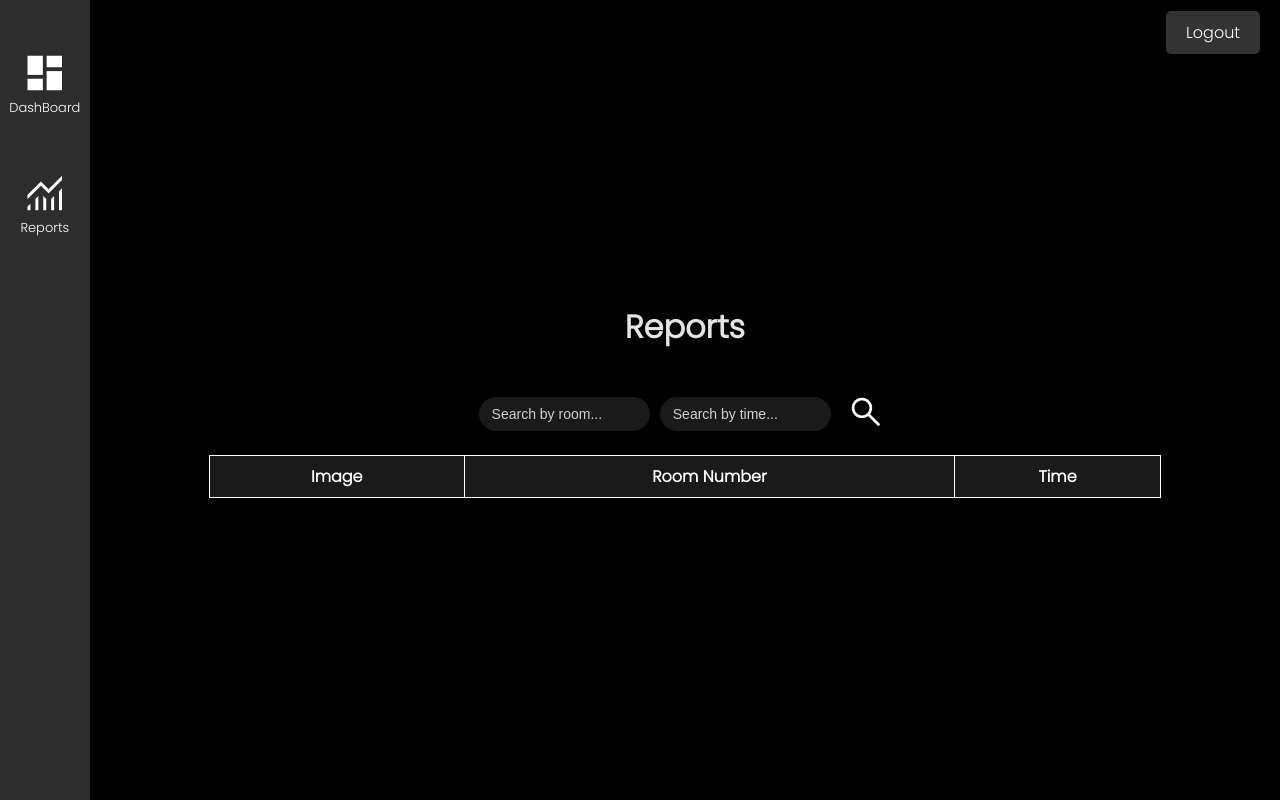
After one commit to swethatheresa/ml-violence-detection, a Flask app: page /reports in a window 1280 px wide. The commit adds this page. Run offline with Flask 3, Linux system fonts and the light colour scheme; the visitor is signed in with stand-in values (Sample User, id 1); lists and menus that the app fills with data are empty.

Commit message:
added reports and login

```diff
--- a/app.py
+++ b/app.py
@@ -1,13 +1,38 @@
-from flask import Flask, render_template, jsonify, request, Response
+from flask import Flask, render_template, jsonify, request, session, redirect, url_for
 import tensorflow as tf
 import numpy as np
 from os import path, walk
 import cv2
 import base64
+from PIL import Image
+from io import BytesIO
 from collections import deque
+from dotenv import load_dotenv
+import firebase_admin
+import os
+
+from firebase_admin import credentials, storage, db
+
+UPLOAD_FOLDER = 'static/uploads'
+cred = credentials.Certificate("credentials.json")
+FIREBASE_STORAGE_BUCKET = os.getenv('FIREBASE_STORAGE_BUCKET')
+FIREBASE_DATABASE_URL = os.getenv('FIREBASE_DATABASE_URL')
+SECRET_KEY = os.getenv('SECRET_KEY')
+
 #import matplotlib.pyplot as plt
 
 app = Flask(__name__)
+app.secret_key = SECRET_KEY
+
+firebase_admin.initialize_app(cred, {
+    'storageBucket': FIREBASE_STORAGE_BUCKET,
+    'databaseURL': FIREBASE_DATABASE_URL
+})
+
+# Firebase Storage
+bucket = storage.bucket()
+# Firebase Realtime Database
+root = db.reference()
 #config to update when template changes
 app.config['TEMPLATES_AUTO_RELOAD'] = True
 # Load the model
@@ -21,8 +46,24 @@ FRAME_THRESHOLD = 16
 # Use deque to store frames
 frames_deque = deque(maxlen=FRAME_THRESHOLD)
 
+@app.route('/login', methods=['GET', 'POST'])
+def login():
+    if request.method == 'POST':
+        username = request.form['username']
+        password = request.form['password']
+
+        # Check if the username and password are correct
+        if is_valid_user(username, password):
+            session['logged_in'] = True
+            return redirect(url_for('reports'))
+        else:
+            return render_template('login.html', error='Invalid username or password')
+    return render_template('login.html')
+
 @app.route('/')
 def index():
+    if 'logged_in' not in session:
+        return redirect(url_for('login'))
     return render_template('index.html')
 CLASSES_LIST = ["NonViolence", "Violence"]
 @app.route('/upload_frame', methods=['POST'])
@@ -59,7 +100,6 @@ def upload_frame():
     except Exception as e:
         return jsonify({'status': 'error', 'message': str(e)})
 
-# ... (your existing code)
 
 def predict_video(frames_list):
     # Placeholder for your video prediction logic
@@ -82,5 +122,108 @@ def predict_video(frames_list):
 
     return predicted_class_name, confidence
 
+@app.route('/upload', methods=['POST'])
+def upload_image():
+    if 'frame_data' not in request.json:
+        print('No image data found')
+        return jsonify({'error': 'No image data found'})
+
+    frame_data = request.json['frame_data']
+    room_number = request.json.get('room_number')
+    time = request.json.get('time')
+
+    try:
+        image_data = base64.b64decode(frame_data)
+    except Exception as e:
+        return jsonify({'error': 'Invalid image data'})
+
+    os.makedirs(UPLOAD_FOLDER, exist_ok=True)
+
+    filename = f"{room_number}_{time}.jpg"
+    image_path = os.path.join(UPLOAD_FOLDER, filename)
+    print(image_path)
+
+    with open(image_path, 'wb') as f:
+        f.write(image_data)
+
+
+    try:
+        bucket = storage.bucket()
+        blob = bucket.blob(filename)
+        blob.upload_from_filename(image_path)
+        blob.make_public()
+        image_url = blob.public_url
+        print(image_url)
+    except Exception as e:
+        return jsonify({'error': 'Failed to upload image to Firebase Storage'})
+
+    os.remove(image_path)
+
+    details_ref = root.child('details').push()
+    details_ref.set({
+        'image_url': image_url,
+        'room_number': room_number,
+        'time': time
+    })
+
+    return jsonify({'success': True})
+
+@app.route('/details', methods=['GET'])
+def fetch_details():
+    page = int(request.args.get('page', 1))
+    per_page = int(request.args.get('per_page', 5))
+
+    time = request.args.get('time')
+    room_number = request.args.get('room_number')
+
+    details_ref = root.child('details')
+    if time:
+        details_ref_time = details_ref.order_by_child('time').equal_to(time)
+    else:
+        details_ref_time = details_ref
+
+    if room_number:
+        details_ref_room = details_ref.order_by_child('room_number').equal_to(room_number)
+    else:
+        details_ref_room = details_ref
+
+    details = {}
+    if time and room_number:
+        for key, value in details_ref_time.get().items():
+            if key in details_ref_room.get().keys():
+                details[key] = value
+    else:
+        details = details_ref_time.get() if time else details_ref_room.get()
+
+    total_count = len(details)
+    start_index = (page - 1) * per_page
+    end_index = start_index + per_page
+
+    if details:
+        details_list = list(details.values())[start_index:end_index]
+        return jsonify({
+            'total_pages': -(-total_count // per_page),
+            'data': details_list
+        })
+    else:
+        return jsonify({'error': 'No details found'}), 404
+
+@app.route('/logout')
+def logout():
+    session.pop('logged_in', None)
+    return redirect(url_for('login'))
+
+# Reports route
+@app.route('/reports')
+def reports():
+    if 'logged_in' not in session:
+        return redirect(url_for('login'))
+    return render_template('reports.html')
+
+def is_valid_user(username, password):
+    valid_username = 'admin'
+    valid_password = 'admin'
+    return username == valid_username and password == valid_password
+
 if __name__ == '__main__':
     app.run(debug=True)
--- /dev/null
+++ b/templates/reports.html
@@ -0,0 +1,300 @@
+<!DOCTYPE html>
+<html lang="en">
+<head>
+    <meta charset="UTF-8">
+    <meta name="viewport" content="width=device-width, initial-scale=1.0">
+    <title>Reports</title>
+    <link href="https://fonts.googleapis.com/icon?family=Material+Icons&amp;text=dashboard,bar_chart_4_bars" rel="stylesheet">
+    <link rel="stylesheet" href="https://fonts.googleapis.com/css2?family=Material+Symbols+Outlined:opsz,wght,FILL,GRAD@20..48,100..700,0..1,-50..200" />
+    <style>
+        @import url('https://fonts.googleapis.com/css2?family=Inter:wght@500&family=Poppins:wght@300&display=swap');
+
+        body{
+            overflow-x: hidden;
+            font: 16px 'Poppins', sans-serif;
+            background-color: #000000;
+            display: flex;
+            flex-direction: row;
+            align-items: center;
+            justify-content: start;
+            height: 100vh;
+            width: 100vw;
+            margin: 0;
+            padding: 0;
+        }
+        .leftbar{
+            position: fixed;
+            top: 0;
+            bottom: 0;
+            background-color: rgb(46, 45, 45);
+            width: 7%;
+            display: flex;
+            flex-direction: column;
+            align-items: center;
+        }
+        .search-container {
+            margin-top: 20px;
+            display: flex;
+            align-items: center;
+            justify-content: center;
+            flex-direction: row;
+        }
+        .search-input {
+            padding: 8px 12px;
+            border-radius: 25px;
+            border: 1px solid #ccc;
+            margin-right: 10px;
+            width: 30%;
+            font-size: 14px;
+            color: white;
+            background-color: rgba(255, 255, 255, 0.1);
+            outline: none;
+            border: 1px solid transparent;
+            transition: border-color 0.3s ease-in-out;
+        }
+        .search-input::placeholder {
+            background-color: transparent;
+            color: white;
+            opacity: 0.8;
+        }
+        .search-input:focus {
+            background-color: rgba(255, 255, 255, 0.2);
+            border-color: #ccc;
+        }
+        .search-button{
+            color: white;
+            cursor: pointer;
+        }
+        .search-button:hover {
+            color: gray;
+        }
+        .material-symbols-outlined:hover{
+            cursor: pointer;
+        }
+        .material-icons:hover{
+            cursor: pointer;
+        }
+        .l-button{
+            background-color: rgb(46, 45, 45);
+            border: none;
+            color: white;
+            text-align: center;
+            text-decoration: none;
+            font-size: 13px;
+            width: 100%;
+            margin: 0;
+            cursor: pointer;
+            margin-top: 50px;
+            padding: 2px;
+        }
+        .middle{
+            overflow-x: hidden ;
+            margin-left: 7%;
+            background-color: rgb(0, 0, 0);
+            width: 94%;
+            height: 100vh;
+            display: flex;
+            flex-direction: column;
+            align-items: center;
+            justify-content: center;
+        }
+        #title{
+            color: rgb(228, 228, 228);
+        }
+        table {
+            width: 80%;
+            border-collapse: collapse;
+            margin-top: 20px;
+            color: white;
+        }
+        th, td {
+            border: 1px solid white;
+            padding: 8px;
+            text-align: center;
+        }
+        th {
+            background-color: rgba(255, 255, 255, 0.1);
+        }
+        .pagination {
+            margin-top: 20px;
+            display: flex;
+            list-style-type: none;
+            padding: 0;
+        }
+        .pagination button {
+            color: white;
+            text-decoration: none;
+            padding: 5px 10px;
+            background-color: rgba(255, 255, 255, 0.1);
+            border-radius: 5px;
+            border: none;
+            cursor: pointer;
+            margin-right: 5px;
+        }
+        .pagination button:hover {
+            background-color: rgba(255, 255, 255, 0.2);
+        }
+        .logout-btn {
+            position: absolute;
+            top: 20px;
+            right: 20px;
+        }
+        .logout-btn a {
+            text-decoration: none;
+            color: #fff;
+            background-color: #333;
+            padding: 10px 20px;
+            border-radius: 5px;
+            border: none;
+        }
+    </style>
+</head>
+<body>
+    <div class="leftbar">
+        <div id="dashboardButton"style="display: flex; flex-direction: column; align-items: center; margin-top: 50px;">
+            <span class="material-icons" style="color: white; font-size: 46px;  margin-bottom: -50px;">dashboard</span>
+            <a href="/" class="l-button" >DashBoard</a>
+        </div>
+        <div id="reportsButton" style="display: flex; flex-direction: column; align-items: center; margin-top: 50px; ">
+            <span class="material-symbols-outlined" style="color: white; font-size: 46px; margin-bottom: -50px;">
+                monitoring
+            </span>
+            <a href="/reports" class="l-button" >Reports</a>
+        </div>
+    </div>
+
+    </div>
+    <div class="middle">
+        <div class="logout-btn">
+            <a href="/logout" class="btn">Logout</a>
+        </div>
+        <h1 style="color: rgb(228, 228, 228);">Reports</h1>
+        <div class="search-container">
+            <input style=" background-color: rgba(255, 255, 255, 0.1);"type="text" id="searchRoomInput" class="search-input" placeholder="Search by room...">
+            <input style=" background-color: rgba(255, 255, 255, 0.1);"type="text" id="searchTimeInput" class="search-input" placeholder="Search by time...">
+            <button style=" background-color: transparent;border: none;" class="search-button" id="searchButton">
+                <span class="material-symbols-outlined" style="font-size: 38px; ">search</span>
+            </button>
+        </div>
+        <table>
+            <thead>
+                <tr>
+                    <th>Image</th>
+                    <th>Room Number</th>
+                    <th>Time</th>
+                </tr>
+            </thead>
+            <tbody id="reportTableBody">
+                <!-- Table rows will be dynamically added here -->
+            </tbody>
+        </table>
+        <div class="pagination" id="pagination"></div>
+    </div>
+
+    <script>
+         document.getElementById('dashboardButton').addEventListener('click', function() {
+            window.location.href = '/';
+        });
+
+        document.getElementById('reportsButton').addEventListener('click', function() {
+            window.location.href = '/reports';
+        });
+
+        let currentPage = 1;
+        let totalPages = 1;
+        const perPage = 4;
+
+        function fetchReports(page) {
+            const searchRoomInput = document.getElementById('searchRoomInput').value;
+            const searchTimeInput = document.getElementById('searchTimeInput').value;
+            let searchParams = '';
+
+            if (searchRoomInput) {
+                searchParams += `room_number=${searchRoomInput}`;
+            }
+            if (searchTimeInput) {
+                searchParams += searchParams ? `&time=${searchTimeInput}` : `time=${searchTimeInput}`;
+            }
+
+            const url = `/details?page=${page}&per_page=${perPage}&${searchParams}`;
+            fetch(url)
+                .then(response => response.json())
+                .then(data => {
+                    const reportTableBody = document.getElementById('reportTableBody');
+                    reportTableBody.innerHTML = '';
+                    data.data.forEach(report => {
+                        const row = document.createElement('tr');
+                        const imageCell = document.createElement('td');
+                        const image = document.createElement('img');
+                        image.src = report.image_url;
+                        image.style.width = '150px';
+                        image.style.height = 'auto';
+                        const imageLink = document.createElement('a');
+                        imageLink.href = report.image_url;
+                        imageLink.target = '_blank';
+                        imageLink.appendChild(image);
+                        imageCell.appendChild(imageLink);
+                        const roomNumberCell = document.createElement('td');
+                        roomNumberCell.textContent = report.room_number;
+                        const timeCell = document.createElement('td');
+                        timeCell.textContent = report.time;
+                        row.appendChild(imageCell);
+                        row.appendChild(roomNumberCell);
+                        row.appendChild(timeCell);
+                        reportTableBody.appendChild(row);
+                    });
+
+                    totalPages = data.total_pages;
+                    renderPagination(currentPage, totalPages);
+                })
+                .catch(error => console.error('Error fetching reports:', error));
+        }
+
+        function renderPagination(currentPage, totalPages) {
+            const pagination = document.getElementById('pagination');
+            pagination.innerHTML = '';
+
+            const prevButton = document.createElement('button');
+            prevButton.textContent = 'Previous';
+            prevButton.disabled = currentPage === 1;
+            pagination.appendChild(prevButton);
+
+            for (let i = 1; i <= totalPages; i++) {
+                const pageButton = document.createElement('button');
+                pageButton.textContent = i;
+                pageButton.disabled = i === currentPage;
+                pagination.appendChild(pageButton);
+            }
+
+            const nextButton = document.createElement('button');
+            nextButton.textContent = 'Next';
+            nextButton.disabled = currentPage === totalPages;
+            pagination.appendChild(nextButton);
+        }
+
+        document.getElementById('pagination').addEventListener('click', function(event) {
+            if (event.target.tagName === 'BUTTON') {
+                const pageNumber = parseInt(event.target.textContent);
+                if (!isNaN(pageNumber)) {
+                    currentPage = pageNumber;
+                    fetchReports(currentPage);
+                } else if (event.target.textContent === 'Previous' && currentPage > 1) {
+                    currentPage--;
+                    fetchReports(currentPage);
+                } else if (event.target.textContent === 'Next' && currentPage < totalPages) {
+                    currentPage++;
+                    fetchReports(currentPage);
+                }
+            }
+        });
+
+        document.getElementById('searchButton').addEventListener('click', function() {
+            currentPage = 1;
+            fetchReports(currentPage);
+        });
+
+        fetchReports(currentPage);
+    </script>
+
+</body>
+</html>
```
Also changed, not shown: requirements.txt (+69 -2 lines), templates/index.html (+67 -9 lines), templates/login.html (added, +86 -0 lines), 1 other file.
